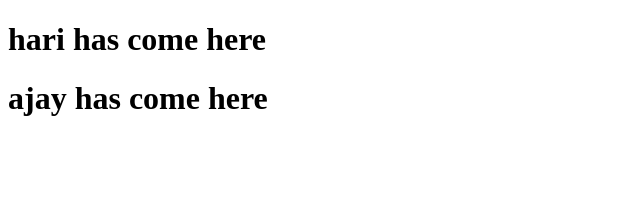
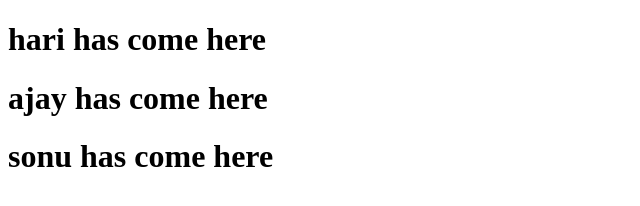
Before and after one commit to challahari520/testing, a plain HTML site: page index.html in a window 1280 px wide. Shown: the whole page, without its empty margins (0-640 px from the left). Drawn offline with Linux system fonts and the light colour scheme.

Commit message:
sonu is added

```diff
--- a/index.html
+++ b/index.html
@@ -6,5 +6,6 @@
 <body>
 	<h1> hari has come here</h1>
 	<h1> ajay has come here </h1>
+	<h1> sonu has come here </h1>
 </body>
 </html>
```
